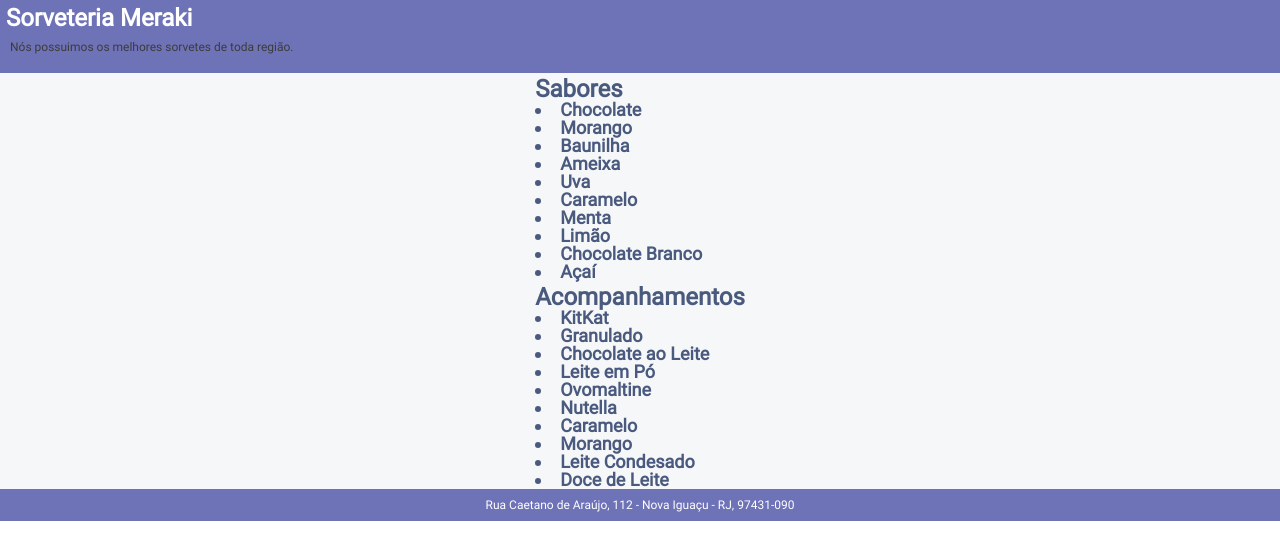
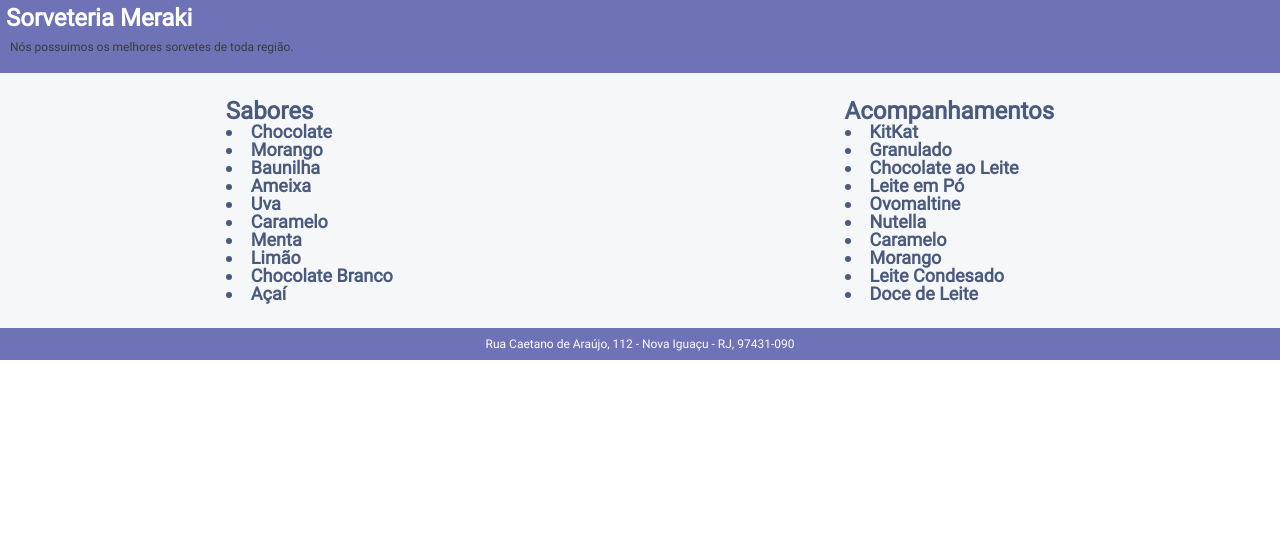
Before and after one commit to MatheusSanches02/CheckPoint-2-React, a React (Create React App) app in the folder exercicio5-2/: page / in a window 1280 px wide. Shown: the top 560 px of the page. Built offline with nearby package versions, Linux system fonts and the light colour scheme.

Commit message:
Correções de codigo

```diff
--- a/exercicio5-2/src/components/corpo/Corpo.jsx
+++ b/exercicio5-2/src/components/corpo/Corpo.jsx
@@ -16,7 +16,6 @@ export default function Corpo(props) {
     return (
 
             <CorpoSorveteria>
-                <body>
                     <Sabores>
                         <h1>Sabores</h1>
                         <h2>{sabores}</h2>
@@ -25,7 +24,6 @@ export default function Corpo(props) {
                         <h1>Acompanhamentos</h1>
                         <h2>{coberturas}</h2>
                     </Coberturas>
-                </body>
             </CorpoSorveteria>
     )
 }
--- a/exercicio5-2/src/components/corpo/styledCorpo.js
+++ b/exercicio5-2/src/components/corpo/styledCorpo.js
@@ -10,6 +10,7 @@ export const CorpoSorveteria = styled.html `
 
 export const Sabores = styled.html`
     margin-top:2%;
+    margin-bottom: 2%;
     color: var(--font-light);
     text-decoration: none;
 
@@ -17,6 +18,7 @@ export const Sabores = styled.html`
 
 export const Coberturas = styled.html`
     margin-top:2%;
+    margin-bottom:2%;
     color: var(--font-light);
     text-decoration: none;
 
--- a/exercicio5-2/src/components/rodape/Rodape.jsx
+++ b/exercicio5-2/src/components/rodape/Rodape.jsx
@@ -1,13 +1,12 @@
 import React from "react";
-import {ElHtml} from './styledRodape';
+import {Footer} from './styledRodape';
 
 export default function Rodape(){
     return (
-        <ElHtml>
+        <Footer>
             <footer id='rodape'>
                 <p>Rua Caetano de Araújo, 112 - Nova Iguaçu - RJ, 97431-090</p>
             </footer>
-        </ElHtml>
-
+        </Footer>
     )
 }
--- a/exercicio5-2/src/components/rodape/styledRodape.js
+++ b/exercicio5-2/src/components/rodape/styledRodape.js
@@ -1,6 +1,6 @@
 import styled from 'styled-components';
 
-export const ElHtml = styled.html`
+export const Footer = styled.html`
     footer{
         background-color: var(--primary);
         width: 100%;
```
